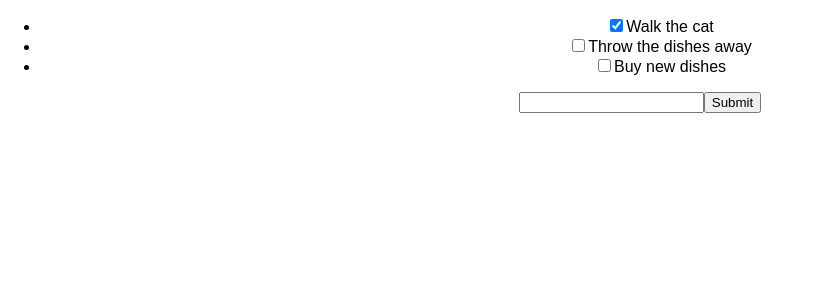
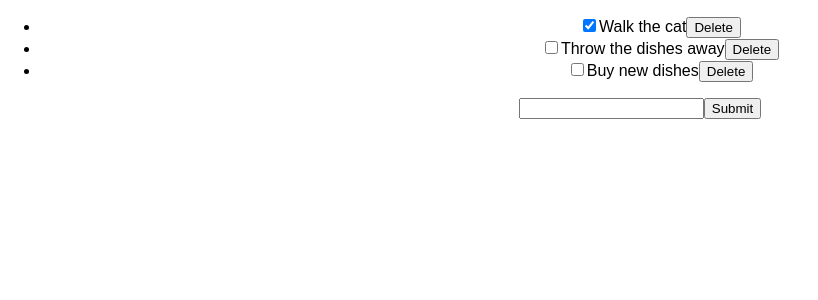
Before and after one commit to RyanBalfanz/bloc-react-to-do, a React (Create React App) app: page / in a window 1280 px wide. Shown: the top 300 px of the page, without its empty margins (0-818 px from the left). Built offline with nearby package versions, Linux system fonts and the light colour scheme.

Commit message:
Add a delete button to the ToDo component

```diff
--- a/src/components/ToDo.js
+++ b/src/components/ToDo.js
@@ -6,6 +6,7 @@ class ToDo extends Component {
         <li>
             <input type="checkbox" checked={ this.props.isCompleted } onChange={ this.props.toggleComplete } />
             <span>{ this.props.description }</span>
+            <button>Delete</button>
         </li>
         );
       }
```
